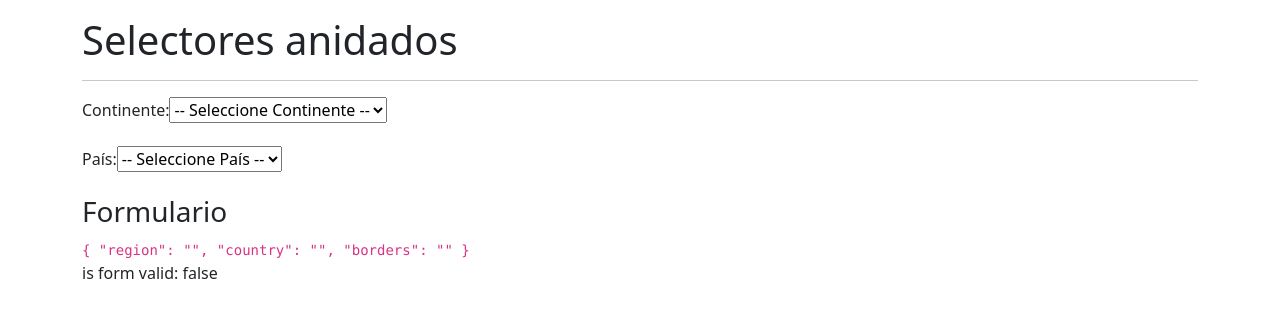
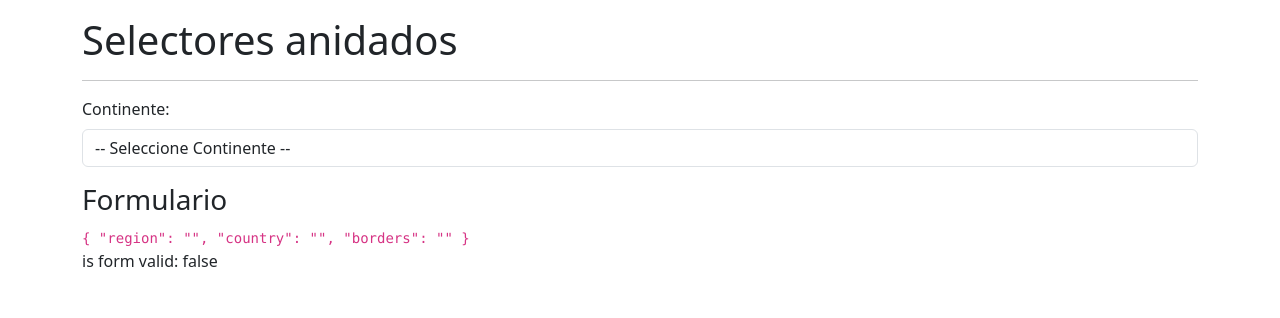
Before and after one commit to Facundo-Wehrli/multi-nest-select-form, an Angular app: page /selector/selector in a window 1280 px wide. Shown: the top 318 px of the page. Built offline with nearby package versions, Linux system fonts and the light colour scheme.

Commit message:
fix: change bootstrap css property from "cotrol" to "control" letter "n" missing

```diff
--- a/src/app/country/pages/selector-page/selector-page.component.html
+++ b/src/app/country/pages/selector-page/selector-page.component.html
@@ -1,12 +1,12 @@
 <h1 class="mt-3">Selectores anidados</h1>
 <hr />
 
-<form [formGroup]="myForm">
+<form [formGroup]="myForm" >
   <!-- Region -->
   <div class="row mb-3">
     <div class="col">
       <label class="form-label">Continente:</label>
-      <select formControlName="region" class="form-cotrol">
+      <select formControlName="region" class="form-control">
         <option value="">-- Seleccione Continente --</option>
         <option *ngFor="let region of regions" [value]="region">
           {{ region }}
@@ -16,10 +16,10 @@
   </div>
 
   <!-- Countries -->
-  <div class="row mb-3">
+  <div class="row mb-3" *ngIf="countriesByRegion.length > 0">
     <div class="col">
       <label class="form-label">País:</label>
-      <select formControlName="country" class="form-cotrol">
+      <select formControlName="country" class="form-control">
         <option value="">-- Seleccione País --</option>
         <option
           *ngFor="let country of countriesByRegion"
--- a/src/app/country/pages/selector-page/selector-page.component.ts
+++ b/src/app/country/pages/selector-page/selector-page.component.ts
@@ -2,7 +2,7 @@
 import { FormBuilder, FormGroup, Validators } from '@angular/forms';
 import { CountriesService } from '../../services/countries.service';
 import { Region, SmallCountry } from '../../interfaces/country-interfaces';
-import { switchMap } from 'rxjs';
+import { switchMap, tap } from 'rxjs';
 
 @Component({
   selector: 'countries-selector-page',
@@ -33,6 +33,7 @@
     this.myForm
       .get('region')!
       .valueChanges.pipe(
+        tap(() => this.myForm.get('country')!.setValue('')),
         switchMap((region) =>
           this.countriesService.getCountriesByRegion(region)
         )
```
